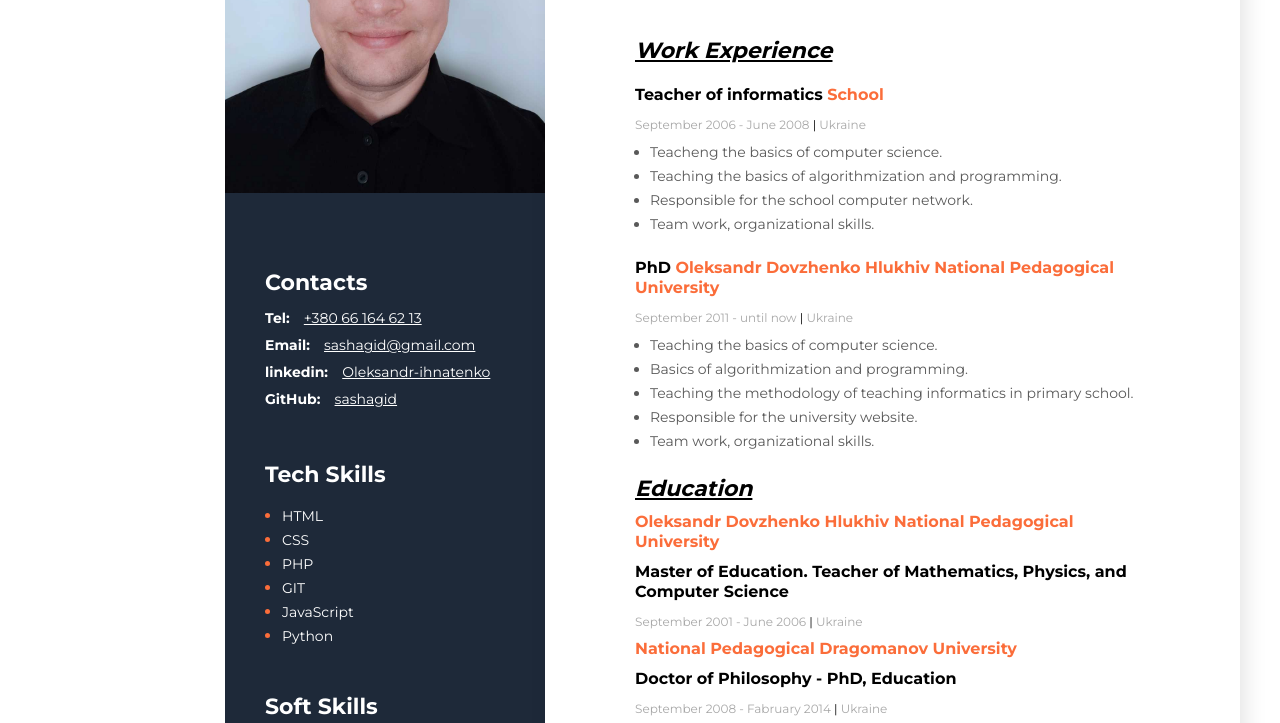
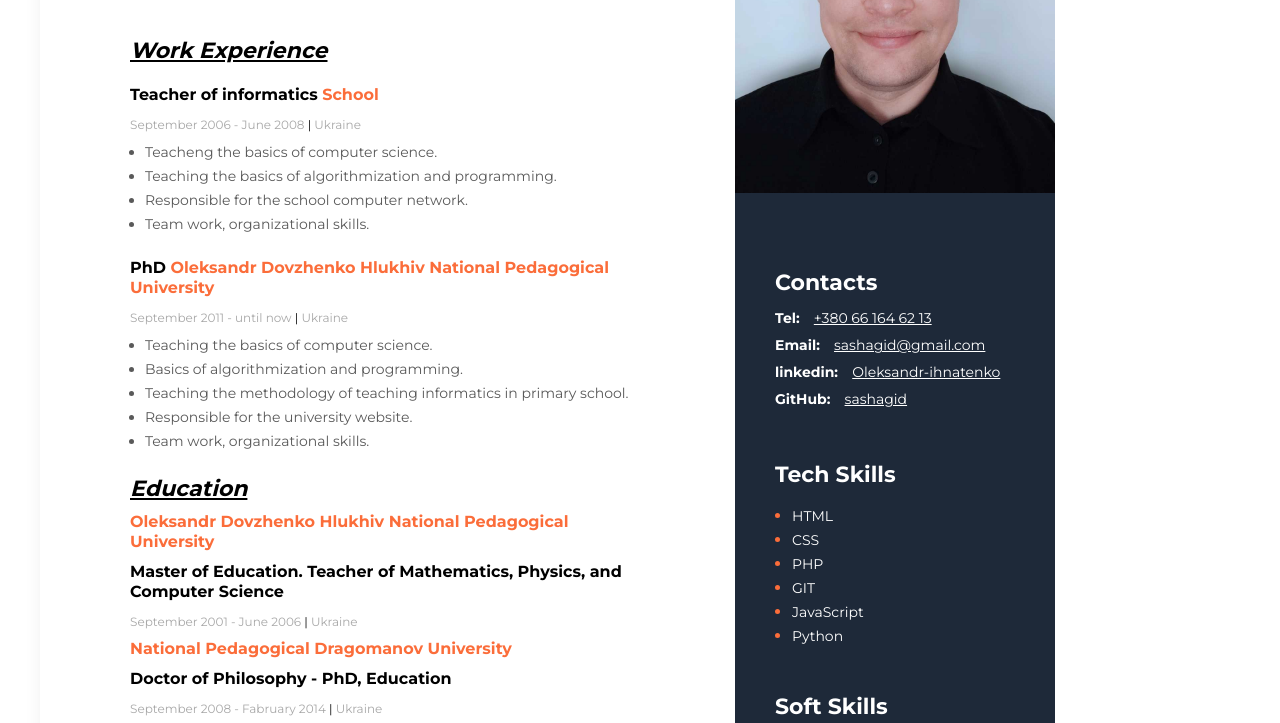
Before and after one commit to sashagid/MyCV, a plain HTML site: page index.html in a window 1280 px wide. Shown: the part 250-973 px from the top of the page. Drawn offline with Linux system fonts and the light colour scheme.

Commit message:
zmineno content

```diff
--- a/styles/styles.css
+++ b/styles/styles.css
@@ -5,7 +5,7 @@ body {
 /* main styles */
 .main{
     display: flex;
-    flex-direction: row-reverse;
+    /* flex-direction: row-reverse; */
     width: 1200px;
     margin: 0 auto;
 }
```
